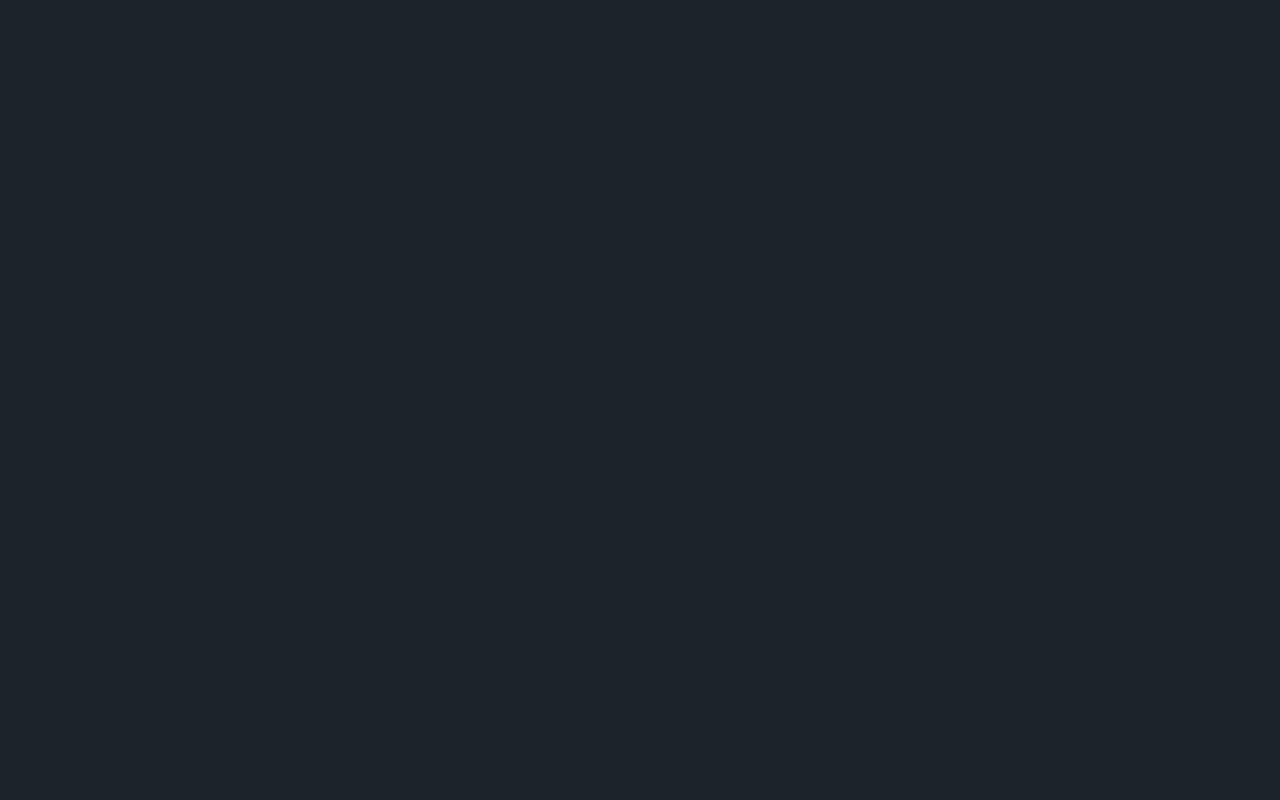
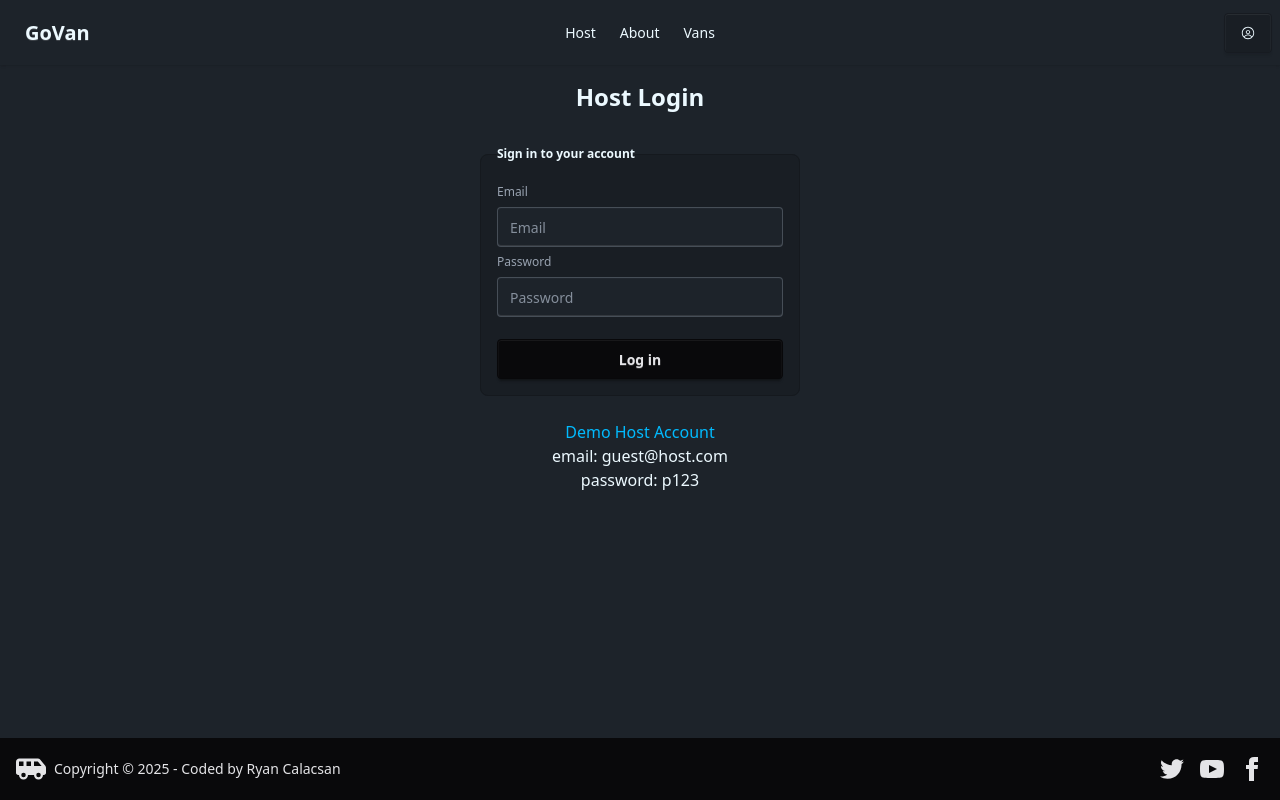
Before and after one commit to ryancalacsan/govan, a React (Vite) app: page /login in a window 1280 px wide. Before the commit this address had no page. Built offline with nearby package versions, Linux system fonts and the light colour scheme; what miragejs would draw is missing.

Commit message:
Add styling and copy

```diff
--- /dev/null
+++ b/src/components/AuthRequired.tsx
@@ -0,0 +1,16 @@
+import { Outlet, Navigate, useLocation } from "react-router"
+
+export default function AuthRequired() {
+  const isLoggedIn = localStorage.getItem("loggedin")
+  const location = useLocation()
+  if (!isLoggedIn) {
+    return (
+      <Navigate
+        to="/login"
+        state={{ message: "You must log in first", from: location.pathname }}
+        replace
+      />
+    )
+  }
+  return <Outlet />
+}
--- a/src/components/Header.tsx
+++ b/src/components/Header.tsx
@@ -55,9 +55,9 @@ export default function Header() {
         </ul>
       </div>
       <div className="navbar-end">
-        <a className="btn">
+        <Link to="login" className="btn">
           <RxAvatar />
-        </a>
+        </Link>
       </div>
     </div>
   )
--- a/src/components/HostLayout.tsx
+++ b/src/components/HostLayout.tsx
@@ -1,10 +1,40 @@
-import { NavLink, Outlet } from "react-router"
+import { NavLink, Outlet, useNavigate } from "react-router"
 
 export default function HostLayout() {
+  const navigate = useNavigate()
+  function fakeLogOut() {
+    localStorage.removeItem("loggedin")
+    navigate("/login")
+  }
+
   return (
-    <div className="py-8">
-      <nav className="flex justify-center">
-        <ul className="menu menu-horizontal bg-base-200">
+    <div>
+      <div
+        role="alert"
+        className="alert alert-vertical sm:alert-horizontal mb-4"
+      >
+        <svg
+          xmlns="http://www.w3.org/2000/svg"
+          fill="none"
+          viewBox="0 0 24 24"
+          className="stroke-info h-6 w-6 shrink-0"
+        >
+          <path
+            strokeLinecap="round"
+            strokeLinejoin="round"
+            strokeWidth="2"
+            d="M13 16h-1v-4h-1m1-4h.01M21 12a9 9 0 11-18 0 9 9 0 0118 0z"
+          ></path>
+        </svg>
+        <span>Logged in as Guest</span>
+        <div>
+          <button onClick={fakeLogOut} className="btn btn-sm">
+            Log out
+          </button>
+        </div>
+      </div>
+      <nav className="flex justify-between items-center">
+        <ul className="menu menu-horizontal bg-base-200 flex justify-center mx-auto">
           <li>
             <NavLink
               to="."
@@ -40,7 +70,7 @@ export default function HostLayout() {
           </li>
         </ul>
       </nav>
-      <div className="py-4">
+      <div>
         <Outlet />
       </div>
     </div>
--- a/src/index.tsx
+++ b/src/index.tsx
@@ -15,6 +15,9 @@ import HostVanDetail from "./pages/Host/HostVanDetail"
 import HostVanInfo from "./pages/Host/HostVaninfo"
 import HostVanPricing from "./pages/Host/HostVanPricing"
 import HostVanPhotos from "./pages/Host/HostVanPhotos"
+import Login from "./pages/Login"
+import AuthRequired from "./components/AuthRequired"
+import NotFound from "./pages/NotFound"
 
 import "./index.css"
 import "./mirage/server"
@@ -28,6 +31,8 @@ function App() {
           <Route path="about" element={<About />} />
           <Route path="vans" element={<Vans />} />
           <Route path="vans/:id" element={<VanDetail />} />
+          <Route path="login" element={<Login />} />
+          <Route element={<AuthRequired />}>
             <Route path="host" element={<HostLayout />}>
               <Route index element={<Dashboard />} />
               <Route path="income" element={<Income />} />
@@ -40,6 +45,8 @@ function App() {
               </Route>
             </Route>
           </Route>
+          <Route path="*" element={<NotFound />} />
+        </Route>
       </Routes>
     </BrowserRouter>
   )
--- a/src/mirage/api.ts
+++ b/src/mirage/api.ts
@@ -1,4 +1,4 @@
-import { Van } from "../types"
+import { Van, LoginFormData } from "../types"
 // A function whose only purpose is to delay execution
 // for the specified # of milliseconds when used w/ `await`
 // e.g. inside an async function:
@@ -36,7 +36,7 @@ export async function getHostVans(id?: string) {
   return data.vans
 }
 
-export async function loginUser(creds) {
+export async function loginUser(creds: LoginFormData) {
   const res = await fetch("/api/login", {
     method: "post",
     body: JSON.stringify(creds),
--- a/src/mirage/server.ts
+++ b/src/mirage/server.ts
@@ -82,9 +82,9 @@ createServer({
 
     server.create("user", {
       id: "123",
-      email: "b@b.com",
+      email: "guest@host.com",
       password: "p123",
-      name: "Bob",
+      name: "Guest",
       income: [1500, 1000, 1250, 2000, 2260],
     })
   },
--- a/src/pages/Host/Dashboard.tsx
+++ b/src/pages/Host/Dashboard.tsx
@@ -65,8 +65,8 @@ export default function Dashboard() {
   return (
     <>
       <Alert>Welcome!</Alert>
-      <section className="mx-auto flex justify-center w-full">
-        <div className="stats stats-vertical sm:stats-horizontal grow w-full max-sm:max-w-md">
+      <section className="mx-auto flex justify-center w-full max-w-3xl">
+        <div className="stats stats-vertical sm:stats-horizontal grow w-full max-sm:max-w-md ">
           <Link to="income">
             <div className="stat">
               <div className="stat-figure text-secondary">
@@ -99,7 +99,7 @@ export default function Dashboard() {
         </div>
       </section>
 
-      <section className="host-dashboard-vans p-6 mx-auto w-full flex flex-col justify-center items-center">
+      <section className="host-dashboard-vans mx-auto w-full flex flex-col justify-center items-center">
         <div className="top">
           <h2 className="font-bold text-xl mb-2">Your listed vans</h2>
         </div>
@@ -108,9 +108,6 @@ export default function Dashboard() {
         ) : (
           <>{renderVanElements(vans)}</>
         )}
-        {/*<React.Suspense fallback={<h3>Loading...</h3>}>
-                    <Await resolve={loaderData.vans}>{renderVanElements}</Await>
-                    </React.Suspense>*/}
         <Link to="vans" className=" text-accent hover:underline">
           View all
         </Link>
--- /dev/null
+++ b/src/pages/Login.tsx
@@ -0,0 +1,106 @@
+import React from "react"
+import { useLocation, useNavigate } from "react-router"
+import { loginUser } from "../mirage/api"
+// types
+import { LoginFormData } from "../types"
+
+export default function Login() {
+  const [loginFormData, setLoginFormData] = React.useState<LoginFormData>({
+    email: "",
+    password: "",
+  })
+  const [status, setStatus] = React.useState("idle")
+  const [error, setError] = React.useState(null)
+
+  const location = useLocation()
+  const navigate = useNavigate()
+
+  const from = location.state?.from || "/host"
+
+  function handleSubmit(e) {
+    e.preventDefault()
+    setStatus("submitting")
+    loginUser(loginFormData)
+      .then((data) => {
+        setError(null)
+        localStorage.setItem("loggedin", true)
+        navigate(from, { replace: true })
+      })
+      .catch((err) => {
+        setError(err)
+      })
+      .finally(() => {
+        setStatus("idle")
+      })
+  }
+
+  function handleChange(e) {
+    const { name, value } = e.target
+    setLoginFormData((prev) => ({
+      ...prev,
+      [name]: value,
+    }))
+  }
+
+  return (
+    <div className="login-container flex flex-col items-center gap-6">
+      {location.state?.message && (
+        <div role="alert" className="alert alert-error w-80">
+          <svg
+            xmlns="http://www.w3.org/2000/svg"
+            className="h-6 w-6 shrink-0 stroke-current"
+            fill="none"
+            viewBox="0 0 24 24"
+          >
+            <path
+              strokeLinecap="round"
+              strokeLinejoin="round"
+              strokeWidth="2"
+              d="M10 14l2-2m0 0l2-2m-2 2l-2-2m2 2l2 2m7-2a9 9 0 11-18 0 9 9 0 0118 0z"
+            />
+          </svg>
+          <span>{location.state.message}</span>
+        </div>
+      )}
+      {error?.message && <h3 className="login-error">{error.message}</h3>}
+      <h1 className="font-bold text-2xl mt-4">Host Login</h1>
+      <form onSubmit={handleSubmit} className="login-form">
+        <fieldset className="fieldset w-xs bg-base-200 border border-base-300 p-4 rounded-box">
+          <legend className="fieldset-legend">Sign in to your account</legend>
+
+          <label className="fieldset-label">Email</label>
+          <input
+            name="email"
+            type="email"
+            onChange={handleChange}
+            className="input"
+            placeholder="Email"
+            value={loginFormData.email}
+          />
+
+          <label className="fieldset-label">Password</label>
+          <input
+            name="password"
+            type="password"
+            onChange={handleChange}
+            className="input"
+            placeholder="Password"
+            value={loginFormData.password}
+          />
+
+          <button
+            disabled={status === "submitting"}
+            className="btn btn-neutral mt-4"
+          >
+            {status === "submitting" ? "Logging in..." : "Log in"}
+          </button>
+        </fieldset>
+      </form>
+      <div className="text-center">
+        <p className="text-info">Demo Host Account</p>
+        <p>email: guest@host.com</p>
+        <p>password: p123</p>
+      </div>
+    </div>
+  )
+}
--- /dev/null
+++ b/src/pages/NotFound.tsx
@@ -0,0 +1,27 @@
+import { Link } from "react-router"
+
+export default function NotFound() {
+  return (
+    <div className="not-found-container flex flex-col items-center">
+      <div role="alert" className="alert alert-error">
+        <svg
+          xmlns="http://www.w3.org/2000/svg"
+          className="h-6 w-6 shrink-0 stroke-current"
+          fill="none"
+          viewBox="0 0 24 24"
+        >
+          <path
+            strokeLinecap="round"
+            strokeLinejoin="round"
+            strokeWidth="2"
+            d="M10 14l2-2m0 0l2-2m-2 2l-2-2m2 2l2 2m7-2a9 9 0 11-18 0 9 9 0 0118 0z"
+          />
+        </svg>
+        <span>Sorry, the page you were looking for was not found.</span>
+      </div>
+      <Link to="/" className="btn btn-success m-8">
+        Return Home
+      </Link>
+    </div>
+  )
+}
--- a/src/pages/Vans/Vans.tsx
+++ b/src/pages/Vans/Vans.tsx
@@ -101,7 +101,7 @@ export default function Vans() {
   }
 
   return (
-    <div className="van-list-container flex flex-col py-8">
+    <div className="van-list-container flex flex-col py-8 px-4 text-center">
       <h1 className="text-4xl font-bold text-primary mx-auto mb-4">
         Explore our van options
       </h1>
--- a/src/types.ts
+++ b/src/types.ts
@@ -8,3 +8,8 @@ export interface Van {
   new: boolean
   hostId: string
 }
+
+export interface LoginFormData {
+  email: string
+  password: string
+}
```
Also changed, not shown: src/pages/About.tsx (+11 -9 lines). Lines whose indentation alone changed are shown as unchanged.
